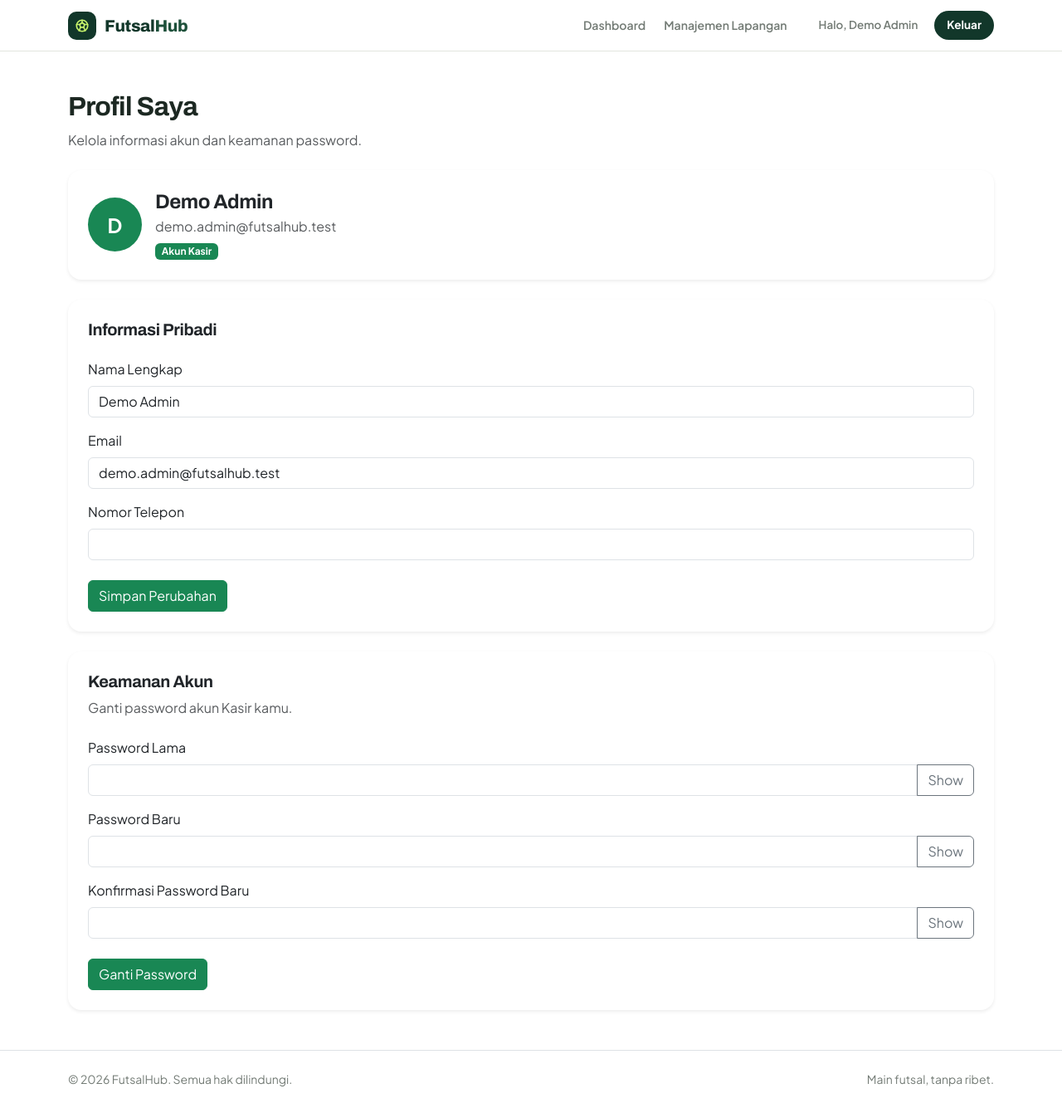
After one commit to charol04louisa-hue/FutsalHub-Laravel, a Laravel app: page /kasir/profil in a window 1280 px wide. The commit adds this page. Shown: the whole page at 83% size. Run offline with Laravel 12, Linux system fonts and the light colour scheme; a user stored in the database is signed in; data comes from the database, SQL or seed files in the repository; parts of the project's set-up code (start-up, migrations or seed data) failed here and were passed over.

Commit message:
Add Kasir profile management

```diff
--- /dev/null
+++ b/app/Http/Controllers/Kasir/ProfilController.php
@@ -0,0 +1,68 @@
+<?php
+
+namespace App\Http\Controllers\Kasir;
+
+use App\Http\Controllers\Controller;
+use Illuminate\Http\Request;
+use Illuminate\Support\Facades\Hash;
+use Illuminate\Validation\Rule;
+use Illuminate\Validation\ValidationException;
+
+class ProfilController extends Controller
+{
+    public function index()
+    {
+        $user = auth()->user();
+
+        return view('kasir.profil', compact('user'));
+    }
+
+    public function update(Request $request)
+    {
+        $user = auth()->user();
+
+        $validated = $request->validate([
+            'nama_lengkap' => ['required', 'string', 'max:120'],
+            'email' => [
+                'required',
+                'email',
+                'max:190',
+                Rule::unique('users', 'email')->ignore($user->id),
+            ],
+            'nomor_telepon' => ['nullable', 'string', 'max:30'],
+        ]);
+
+        $user->nama_lengkap = $validated['nama_lengkap'];
+        $user->email = $validated['email'];
+        $user->nomor_telepon = $validated['nomor_telepon'] ?? null;
+
+        $user->save();
+
+        return redirect()
+            ->route('kasir.profil')
+            ->with('success', 'Profil berhasil diperbarui.');
+    }
+
+    public function updatePassword(Request $request)
+    {
+        $validated = $request->validate([
+            'password_lama' => ['required', 'string'],
+            'password_baru' => ['required', 'string', 'min:8', 'confirmed'],
+        ]);
+
+        $user = auth()->user();
+
+        if (!Hash::check($validated['password_lama'], $user->password_hash)) {
+            throw ValidationException::withMessages([
+                'password_lama' => 'Password lama tidak sesuai.',
+            ]);
+        }
+
+        $user->password_hash = $validated['password_baru'];
+        $user->save();
+
+        return redirect()
+            ->route('kasir.profil')
+            ->with('success', 'Password berhasil diperbarui.');
+    }
+}
--- /dev/null
+++ b/resources/views/kasir/profil.blade.php
@@ -0,0 +1,181 @@
+
+@extends('layouts.app')
+
+@section('title', 'Profil Kasir')
+
+@section('content')
+<div class="container py-5">
+
+    <div class="mb-4">
+        <h2 class="fw-bold">Profil Saya</h2>
+        <p class="text-muted">Kelola informasi akun dan keamanan password.</p>
+    </div>
+
+    @if(session('success'))
+        <div class="alert alert-success">
+            {{ session('success') }}
+        </div>
+    @endif
+
+    {{-- Informasi Akun --}}
+    <div class="card border-0 shadow-sm rounded-4 mb-4">
+        <div class="card-body p-4">
+            <div class="d-flex align-items-center gap-3">
+                <div class="rounded-circle d-flex align-items-center justify-content-center
+                            text-white fw-bold"
+                     style="width:65px;height:65px;background:#198754;font-size:24px;">
+                    {{ strtoupper(substr($user->nama_lengkap ?? $user->username, 0, 1)) }}
+                </div>
+
+                <div>
+                    <h4 class="fw-bold mb-1">
+                        {{ $user->nama_lengkap ?? $user->username }}
+                    </h4>
+                    <p class="text-muted mb-1">{{ $user->email }}</p>
+                    <span class="badge bg-success">Akun Kasir</span>
+                </div>
+            </div>
+        </div>
+    </div>
+
+    {{-- Edit Profil --}}
+    <div class="card border-0 shadow-sm rounded-4 mb-4">
+        <div class="card-body p-4">
+            <h5 class="fw-bold mb-4">Informasi Pribadi</h5>
+
+            <form action="{{ route('kasir.profil.update') }}" method="POST">
+                @csrf
+                @method('PUT')
+
+                <div class="mb-3">
+                    <label class="form-label">Nama Lengkap</label>
+                    <input type="text"
+                           name="nama_lengkap"
+                           class="form-control"
+                           value="{{ old('nama_lengkap', $user->nama_lengkap) }}"
+                           required>
+                    @error('nama_lengkap')
+                        <small class="text-danger">{{ $message }}</small>
+                    @enderror
+                </div>
+
+                <div class="mb-3">
+                    <label class="form-label">Email</label>
+                    <input type="email"
+                           name="email"
+                           class="form-control"
+                           value="{{ old('email', $user->email) }}"
+                           required>
+                    @error('email')
+                        <small class="text-danger">{{ $message }}</small>
+                    @enderror
+                </div>
+
+                <div class="mb-4">
+                    <label class="form-label">Nomor Telepon</label>
+                    <input type="text"
+                           name="nomor_telepon"
+                           class="form-control"
+                           value="{{ old('nomor_telepon', $user->nomor_telepon) }}">
+                    @error('nomor_telepon')
+                        <small class="text-danger">{{ $message }}</small>
+                    @enderror
+                </div>
+
+                <button type="submit" class="btn btn-success">
+                    Simpan Perubahan
+                </button>
+            </form>
+        </div>
+    </div>
+
+    {{-- Ganti Password --}}
+    <div class="card border-0 shadow-sm rounded-4">
+        <div class="card-body p-4">
+            <h5 class="fw-bold mb-2">Keamanan Akun</h5>
+            <p class="text-muted mb-4">Ganti password akun Kasir kamu.</p>
+
+            <form action="{{ route('kasir.profil.password') }}" method="POST">
+                @csrf
+                @method('PUT')
+
+                <div class="mb-3">
+                    <label class="form-label">Password Lama</label>
+                    <div class="input-group">
+                        <input type="password"
+                               name="password_lama"
+                               class="form-control"
+                               id="password_lama"
+                               required>
+                        <button type="button"
+                                class="btn btn-outline-secondary"
+                                data-toggle-password="password_lama">
+                            Show
+                        </button>
+                    </div>
+                    @error('password_lama')
+                        <small class="text-danger">{{ $message }}</small>
+                    @enderror
+                </div>
+
+                <div class="mb-3">
+                    <label class="form-label">Password Baru</label>
+                    <div class="input-group">
+                        <input type="password"
+                               name="password_baru"
+                               class="form-control"
+                               id="password_baru"
+                               required>
+                        <button type="button"
+                                class="btn btn-outline-secondary"
+                                data-toggle-password="password_baru">
+                            Show
+                        </button>
+                    </div>
+                    @error('password_baru')
+                        <small class="text-danger">{{ $message }}</small>
+                    @enderror
+                </div>
+
+                <div class="mb-4">
+                    <label class="form-label">Konfirmasi Password Baru</label>
+                    <div class="input-group">
+                        <input type="password"
+                               name="password_baru_confirmation"
+                               class="form-control"
+                               id="password_baru_confirmation"
+                               required>
+                        <button type="button"
+                                class="btn btn-outline-secondary"
+                                data-toggle-password="password_baru_confirmation">
+                            Show
+                        </button>
+                    </div>
+                </div>
+
+                <button type="submit" class="btn btn-success">
+                    Ganti Password
+                </button>
+            </form>
+        </div>
+    </div>
+
+</div>
+
+<script>
+    document.querySelectorAll('[data-toggle-password]').forEach(button => {
+        button.addEventListener('click', function () {
+            const inputId = this.getAttribute('data-toggle-password');
+            const input = document.getElementById(inputId);
+
+            if (input.type === 'password') {
+                input.type = 'text';
+                this.textContent = 'Hide';
+            } else {
+                input.type = 'password';
+                this.textContent = 'Show';
+            }
+        });
+    });
+</script>
+@endsection
--- a/resources/views/layouts/app.blade.php
+++ b/resources/views/layouts/app.blade.php
@@ -179,6 +179,13 @@
         </a>
     </li>
 
+    <li class="nav-item">
+        <a class="nav-link {{ request()->routeIs('kasir.profil*') ? 'active' : '' }}"
+           href="{{ route('kasir.profil') }}">
+            Profil
+        </a>
+    </li>
+
 @endif
 
                     {{-- INFORMASI AKUN --}}
--- a/routes/web.php
+++ b/routes/web.php
@@ -9,6 +9,7 @@ use App\Http\Controllers\Admin\DashboardController as AdminDashboardController;
 use App\Http\Controllers\Auth\RegisterController;
 use App\Http\Controllers\Kasir\DashboardController as KasirDashboardController;
 use App\Http\Controllers\Kasir\VerifikasiPembayaranController;
+use App\Http\Controllers\Kasir\ProfilController as KasirProfilController;
 use App\Http\Controllers\Kasir\RiwayatPembayaranController;
 use App\Http\Controllers\Pemilik\ReportExportController as PemilikReportExportController;
 use App\Http\Controllers\Pemilik\KaryawanController;
@@ -141,6 +142,15 @@ Route::middleware(['auth', 'role:kasir'])
 
         Route::post('/tunai/{pesanan}/konfirmasi', [VerifikasiPembayaranController::class, 'konfirmasiTunai'])
             ->name('tunai.konfirmasi');
+                // Profil Kasir
+        Route::get('/profil', [KasirProfilController::class, 'index'])
+            ->name('profil');
+
+        Route::put('/profil', [KasirProfilController::class, 'update'])
+            ->name('profil.update');
+
+        Route::put('/profil/password', [KasirProfilController::class, 'updatePassword'])
+            ->name('profil.password');
     });
 
 /*
```
Lines whose indentation alone changed are shown as unchanged.
